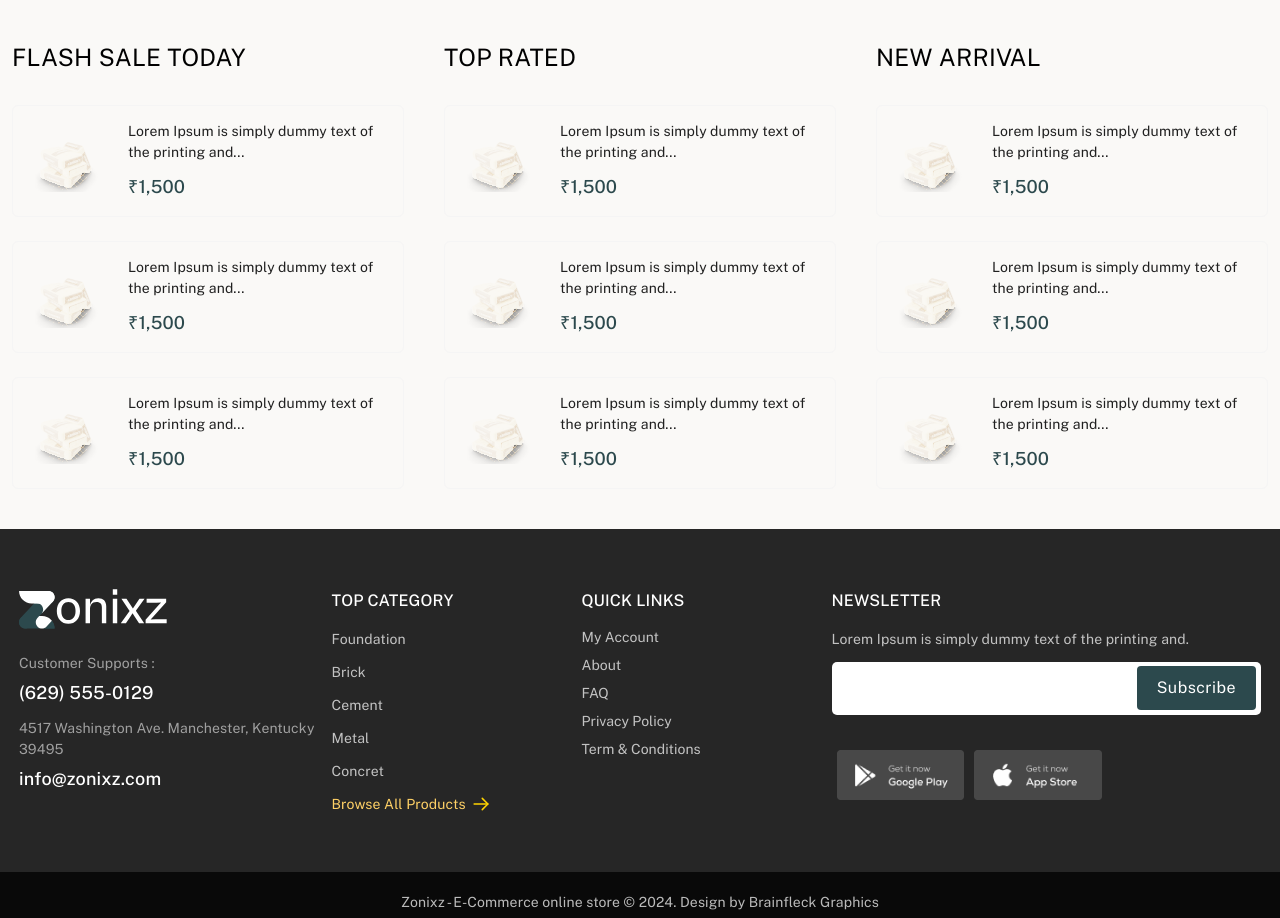
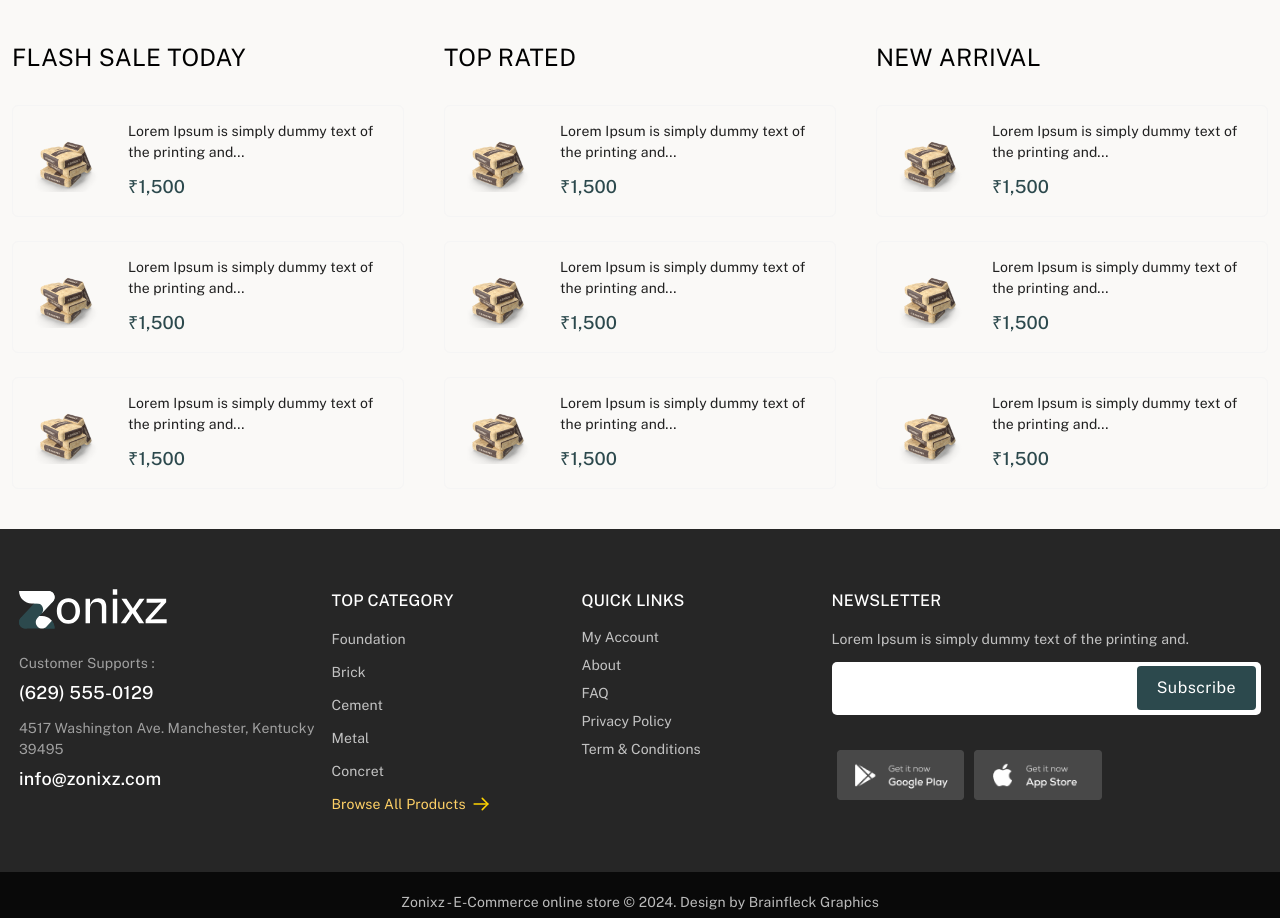
Before and after one commit to Raj-47-coder/zonix, a React (Create React App) app: page / in a window 1280 px wide. Shown: the part 3921-4839 px from the top of the page. Built offline with nearby package versions, Linux system fonts and the light colour scheme.

Commit message:
Toprated image fix css issue

```diff
--- a/src/Inauth/Toprated/Toprated.scss
+++ b/src/Inauth/Toprated/Toprated.scss
@@ -43,7 +43,6 @@
             height: 100%;
             width: 100%;
             object-fit: contain;
-            mix-blend-mode: color-burn;
           }
         }
 
```
